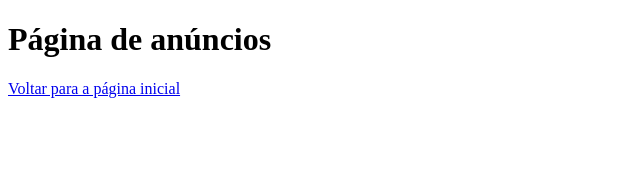
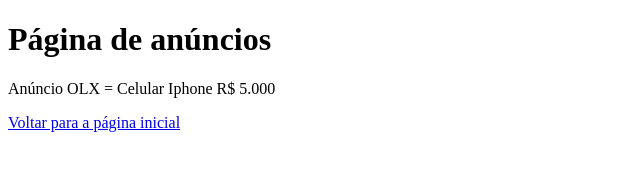
Before and after one commit to Carlos2023Eduardo/aulagithubanuncios, a plain HTML site: page anúncios.html in a window 1280 px wide. Shown: the whole page, without its empty margins (0-640 px from the left). Drawn offline with Linux system fonts and the light colour scheme.

Commit message:
Acrestado anúncio OLX

```diff
--- a/anúncios.html
+++ b/anúncios.html
@@ -7,6 +7,7 @@
 </head>
 <body>
     <h1>Página de anúncios</h1>
+    <p>Anúncio OLX = Celular Iphone R$ 5.000</p>
     <a href="index.html">Voltar para a página inicial</a>
 </body>
 </html>
```
